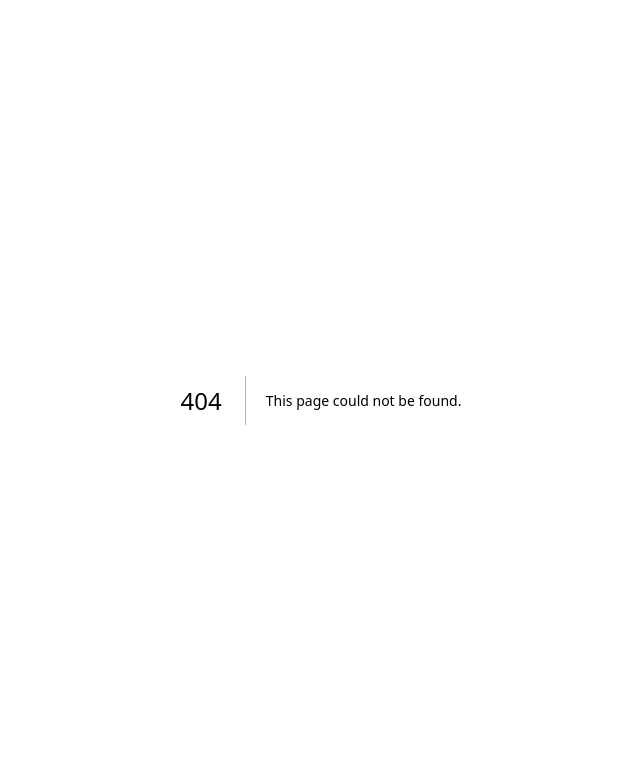
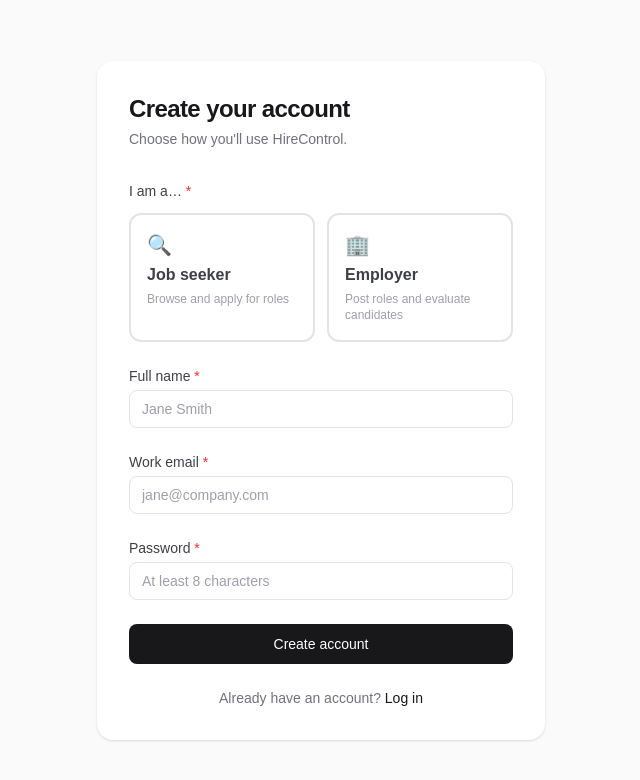
Before and after one commit to GermanYusufov/controlled-hiring-platform, a Next.js app: page /signup in a window 1280 px wide. Before the commit this address had no page. Shown: the top 780 px of the page, without its empty margins (319-959 px from the left). Built offline with nearby package versions, Linux system fonts and the light colour scheme; no server answers.

Commit message:
added signup page

```diff
--- /dev/null
+++ b/app/signup/actions.ts
@@ -0,0 +1,43 @@
+"use server";
+
+import { cookies } from "next/headers";
+import { redirect } from "next/navigation";
+import { createClient } from "@/utils/supabase/server";
+
+type SignupResult = { error: string } | void;
+
+export async function signup(formData: FormData): Promise<SignupResult> {
+  const fullName = String(formData.get("fullName") ?? "").trim();
+  const email = String(formData.get("email") ?? "").trim();
+  const password = String(formData.get("password") ?? "");
+  const role = String(formData.get("role") ?? "");
+
+  // Server-side validation
+  if (!fullName) return { error: "Full name is required." };
+  if (!email || !/^[^\s@]+@[^\s@]+\.[^\s@]+$/.test(email))
+    return { error: "A valid email address is required." };
+  if (password.length < 8)
+    return { error: "Password must be at least 8 characters." };
+  if (role !== "job_seeker" && role !== "employer")
+    return { error: "Please select a valid role." };
+
+  const cookieStore = await cookies();
+  const supabase = createClient(cookieStore);
+
+  const { error } = await supabase.auth.signUp({
+    email,
+    password,
+    options: {
+      data: {
+        full_name: fullName,
+        role,
+      },
+    },
+  });
+
+  if (error) {
+    return { error: error.message };
+  }
+
+  redirect("/signup/confirm");
+}
--- /dev/null
+++ b/app/signup/confirm/page.tsx
@@ -0,0 +1,22 @@
+export default function SignupConfirmPage() {
+  return (
+    <div className="flex min-h-screen items-center justify-center bg-zinc-50 px-4">
+      <div className="w-full max-w-md rounded-2xl bg-white p-8 text-center shadow-sm">
+        <div className="mx-auto mb-4 flex h-12 w-12 items-center justify-center rounded-full bg-zinc-100 text-2xl">
+          ✉️
+        </div>
+        <h1 className="text-xl font-bold text-zinc-900">Check your email</h1>
+        <p className="mt-2 text-sm text-zinc-500">
+          We sent a confirmation link to your email address. Click it to
+          activate your account and get started.
+        </p>
+        <a
+          href="/"
+          className="mt-6 inline-block text-sm font-medium text-zinc-900 hover:underline"
+        >
+          Back to home
+        </a>
+      </div>
+    </div>
+  );
+}
--- /dev/null
+++ b/app/signup/page.tsx
@@ -0,0 +1,187 @@
+"use client";
+
+import { useState, useTransition } from "react";
+import { signup } from "./actions";
+
+type Role = "job_seeker" | "employer";
+
+export default function SignupPage() {
+  const [role, setRole] = useState<Role | null>(null);
+  const [error, setError] = useState<string | null>(null);
+  const [isPending, startTransition] = useTransition();
+
+  async function handleSubmit(e: React.FormEvent<HTMLFormElement>) {
+    e.preventDefault();
+
+    if (!role) {
+      setError("Please select a role before continuing.");
+      return;
+    }
+
+    setError(null);
+    const formData = new FormData(e.currentTarget);
+    formData.set("role", role);
+
+    startTransition(async () => {
+      const result = await signup(formData);
+      if (result?.error) {
+        setError(result.error);
+      }
+    });
+  }
+
+  return (
+    <div className="flex min-h-screen items-center justify-center bg-zinc-50 px-4">
+      <div className="w-full max-w-md rounded-2xl bg-white p-8 shadow-sm">
+        <div className="mb-8">
+          <h1 className="text-2xl font-bold tracking-tight text-zinc-900">
+            Create your account
+          </h1>
+          <p className="mt-1 text-sm text-zinc-500">
+            Choose how you&apos;ll use HireControl.
+          </p>
+        </div>
+
+        <form onSubmit={handleSubmit} noValidate className="flex flex-col gap-6">
+          {/* Role selection */}
+          <fieldset>
+            <legend className="mb-3 text-sm font-medium text-zinc-700">
+              I am a&hellip; <span className="text-red-500">*</span>
+            </legend>
+            <div className="grid grid-cols-2 gap-3">
+              <button
+                type="button"
+                onClick={() => setRole("job_seeker")}
+                className={`flex flex-col items-start gap-1 rounded-xl border-2 p-4 text-left transition-colors focus:outline-none focus-visible:ring-2 focus-visible:ring-zinc-900 ${
+                  role === "job_seeker"
+                    ? "border-zinc-900 bg-zinc-900 text-white"
+                    : "border-zinc-200 bg-white text-zinc-700 hover:border-zinc-400"
+                }`}
+                aria-pressed={role === "job_seeker"}
+              >
+                <span className="text-xl" aria-hidden>
+                  🔍
+                </span>
+                <span className="font-semibold">Job seeker</span>
+                <span
+                  className={`text-xs leading-snug ${
+                    role === "job_seeker" ? "text-zinc-300" : "text-zinc-400"
+                  }`}
+                >
+                  Browse and apply for roles
+                </span>
+              </button>
+
+              <button
+                type="button"
+                onClick={() => setRole("employer")}
+                className={`flex flex-col items-start gap-1 rounded-xl border-2 p-4 text-left transition-colors focus:outline-none focus-visible:ring-2 focus-visible:ring-zinc-900 ${
+                  role === "employer"
+                    ? "border-zinc-900 bg-zinc-900 text-white"
+                    : "border-zinc-200 bg-white text-zinc-700 hover:border-zinc-400"
+                }`}
+                aria-pressed={role === "employer"}
+              >
+                <span className="text-xl" aria-hidden>
+                  🏢
+                </span>
+                <span className="font-semibold">Employer</span>
+                <span
+                  className={`text-xs leading-snug ${
+                    role === "employer" ? "text-zinc-300" : "text-zinc-400"
+                  }`}
+                >
+                  Post roles and evaluate candidates
+                </span>
+              </button>
+            </div>
+          </fieldset>
+
+          {/* Name */}
+          <div className="flex flex-col gap-1">
+            <label
+              htmlFor="fullName"
+              className="text-sm font-medium text-zinc-700"
+            >
+              Full name <span className="text-red-500">*</span>
+            </label>
+            <input
+              id="fullName"
+              name="fullName"
+              type="text"
+              autoComplete="name"
+              required
+              className="rounded-lg border border-zinc-200 px-3 py-2 text-sm text-zinc-900 placeholder-zinc-400 focus:border-zinc-900 focus:outline-none focus:ring-1 focus:ring-zinc-900"
+              placeholder="Jane Smith"
+            />
+          </div>
+
+          {/* Email */}
+          <div className="flex flex-col gap-1">
+            <label
+              htmlFor="email"
+              className="text-sm font-medium text-zinc-700"
+            >
+              Work email <span className="text-red-500">*</span>
+            </label>
+            <input
+              id="email"
+              name="email"
+              type="email"
+              autoComplete="email"
+              required
+              className="rounded-lg border border-zinc-200 px-3 py-2 text-sm text-zinc-900 placeholder-zinc-400 focus:border-zinc-900 focus:outline-none focus:ring-1 focus:ring-zinc-900"
+              placeholder="jane@company.com"
+            />
+          </div>
+
+          {/* Password */}
+          <div className="flex flex-col gap-1">
+            <label
+              htmlFor="password"
+              className="text-sm font-medium text-zinc-700"
+            >
+              Password <span className="text-red-500">*</span>
+            </label>
+            <input
+              id="password"
+              name="password"
+              type="password"
+              autoComplete="new-password"
+              required
+              minLength={8}
+              className="rounded-lg border border-zinc-200 px-3 py-2 text-sm text-zinc-900 placeholder-zinc-400 focus:border-zinc-900 focus:outline-none focus:ring-1 focus:ring-zinc-900"
+              placeholder="At least 8 characters"
+            />
+          </div>
+
+          {/* Error */}
+          {error && (
+            <p role="alert" className="rounded-lg bg-red-50 px-3 py-2 text-sm text-red-600">
+              {error}
+            </p>
+          )}
+
+          {/* Submit */}
+          <button
+            type="submit"
+            disabled={isPending}
+            className="rounded-lg bg-zinc-900 py-2.5 text-sm font-medium text-white transition-colors hover:bg-zinc-700 disabled:opacity-50"
+          >
+            {isPending ? "Creating account…" : "Create account"}
+          </button>
+
+          <p className="text-center text-sm text-zinc-500">
+            Already have an account?{" "}
+            <a
+              href="/login"
+              className="font-medium text-zinc-900 hover:underline"
+            >
+              Log in
+            </a>
+          </p>
+        </form>
+      </div>
+    </div>
+  );
+}
```
